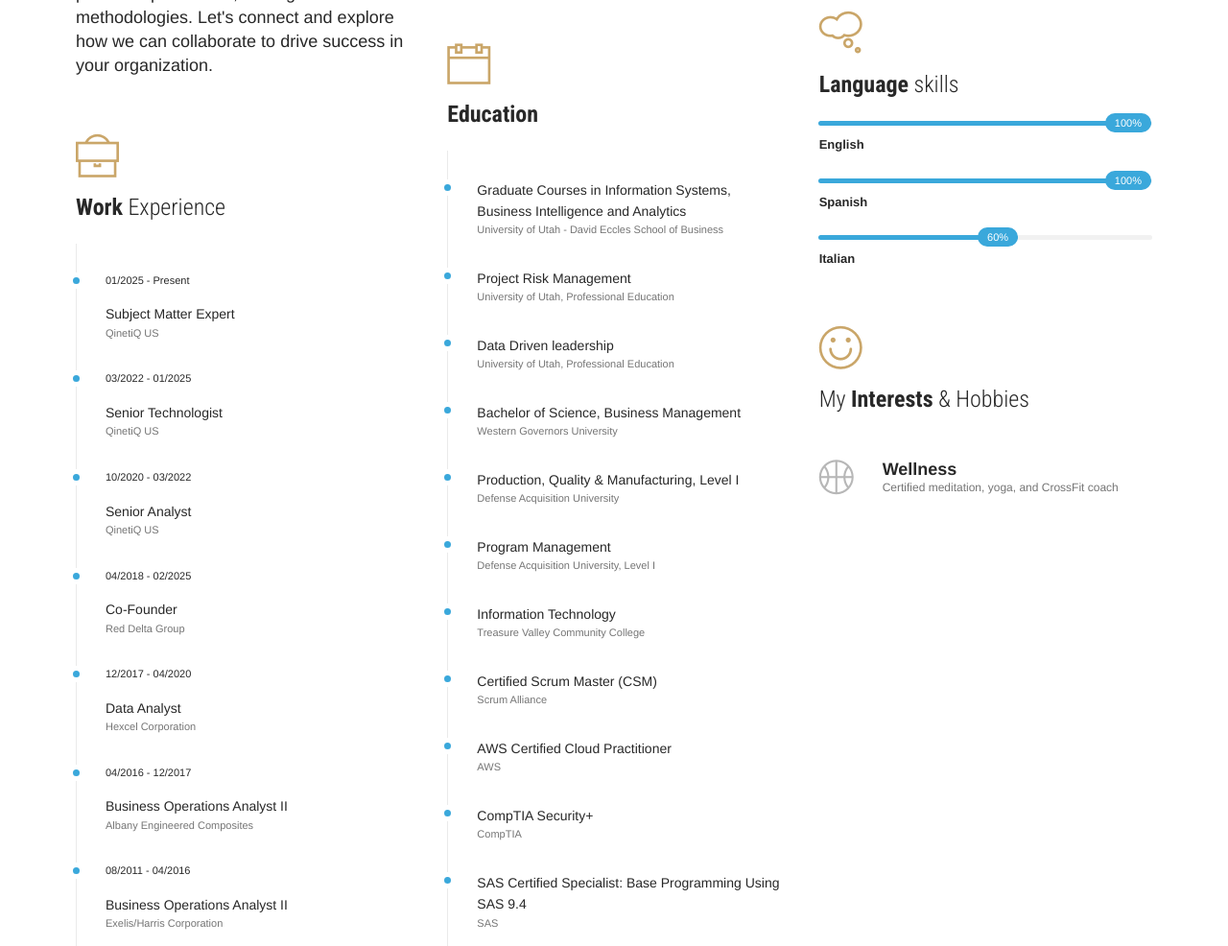
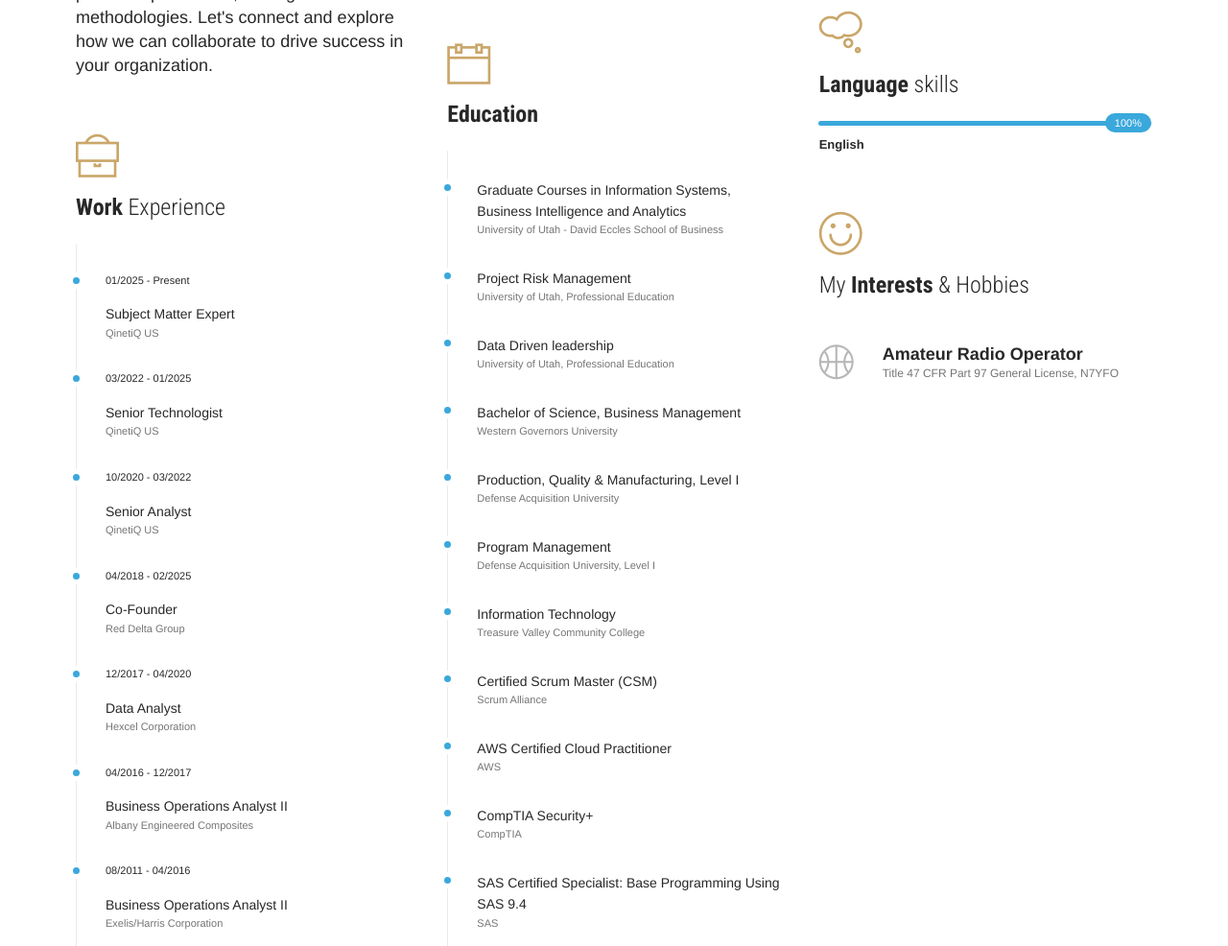
Before and after one commit to JeffUssing/JeffUssing.github.io, a plain HTML site: page index.html in a window 1280 px wide. Shown: the part 1304-2290 px from the top of the page at 96% size. Drawn offline with Linux system fonts and the light colour scheme; some packages are replaced by stand-ins of ours.

Commit message:
update Hobbies

```diff
--- a/index.html
+++ b/index.html
@@ -353,26 +353,6 @@
                                 </div>
                                 <strong>English</strong>
                             </div>
-                            <!-- Skill -->
-                            <div class="skill">
-                                <div class="progress progress-animated">
-                                    <div class="progress-bar progress-bar-primary" role="progressbar"
-                                        aria-valuenow="100" aria-valuemin="0" aria-valuemax="100">
-                                        <span></span>
-                                    </div>
-                                </div>
-                                <strong>Spanish</strong>
-                            </div>
-                            <!-- Skill -->
-                            <div class="skill">
-                                <div class="progress progress-animated">
-                                    <div class="progress-bar progress-bar-primary" role="progressbar" aria-valuenow="60"
-                                        aria-valuemin="0" aria-valuemax="100">
-                                        <span></span>
-                                    </div>
-                                </div>
-                                <strong>Italian</strong>
-                            </div>
                         </div>
 
                         <!-- Resume Box / Specilities -->
@@ -384,8 +364,8 @@
                             <div class="speciality">
                                 <span class="speciality-icon"><i class="text-muted-2x ti-basketball"></i></span>
                                 <div class="speciality-content">
-                                    <h5 class="margin-b-0">Wellness</h5>
-                                    <p class="speciaity-description">Certified meditation, yoga, and CrossFit coach</p>
+                                    <h5 class="margin-b-0">Amateur Radio Operator</h5>
+                                    <p class="speciaity-description">Title 47 CFR Part 97 General License, N7YFO</p>
                                 </div>
                             </div>
 
```
